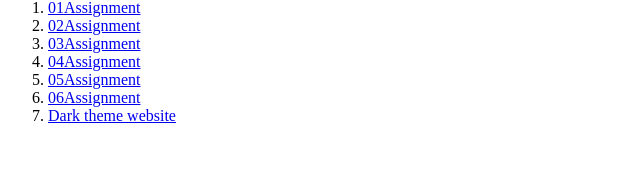
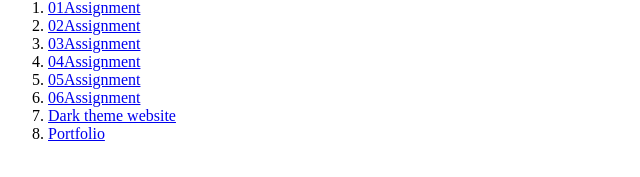
Before and after one commit to Khagendragm3/SheriyansAssignments, a plain HTML site: page index.html in a window 1280 px wide. Shown: the part 139-316 px from the top of the page, 0-640 px from the left. Drawn offline with Linux system fonts and the light colour scheme.

Commit message:
Update index.html

```diff
--- a/index.html
+++ b/index.html
@@ -15,7 +15,9 @@
         <li><a href="04Coffee/index.html" target="_blank">04Assignment</a></li>
         <li><a href="05Form3D/index.html" target="_blank">05Assignment</a></li>
         <li><a href="06ResponsiveDesign/index.html" target="_blank">06Assignment</a></li>
-         <li><a href="08Website/index.html" target="_blank">Dark theme website</a></li>
+        <li><a href="08Website/index.html" target="_blank">Dark theme website</a></li>
+        <li><a href="Training Tailwind/index.html" target="_blank">Portfolio</a></li>
+
     </ol>
 </body>
 </html>
```
